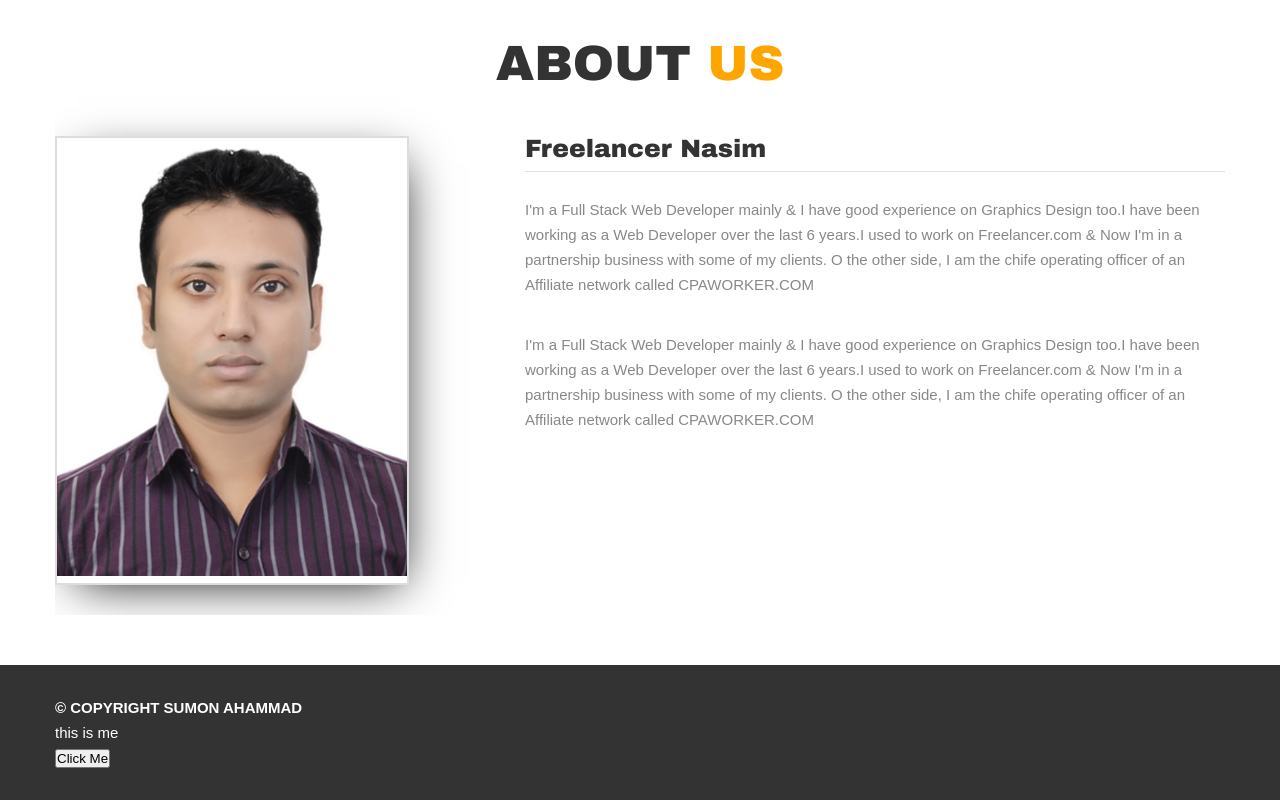
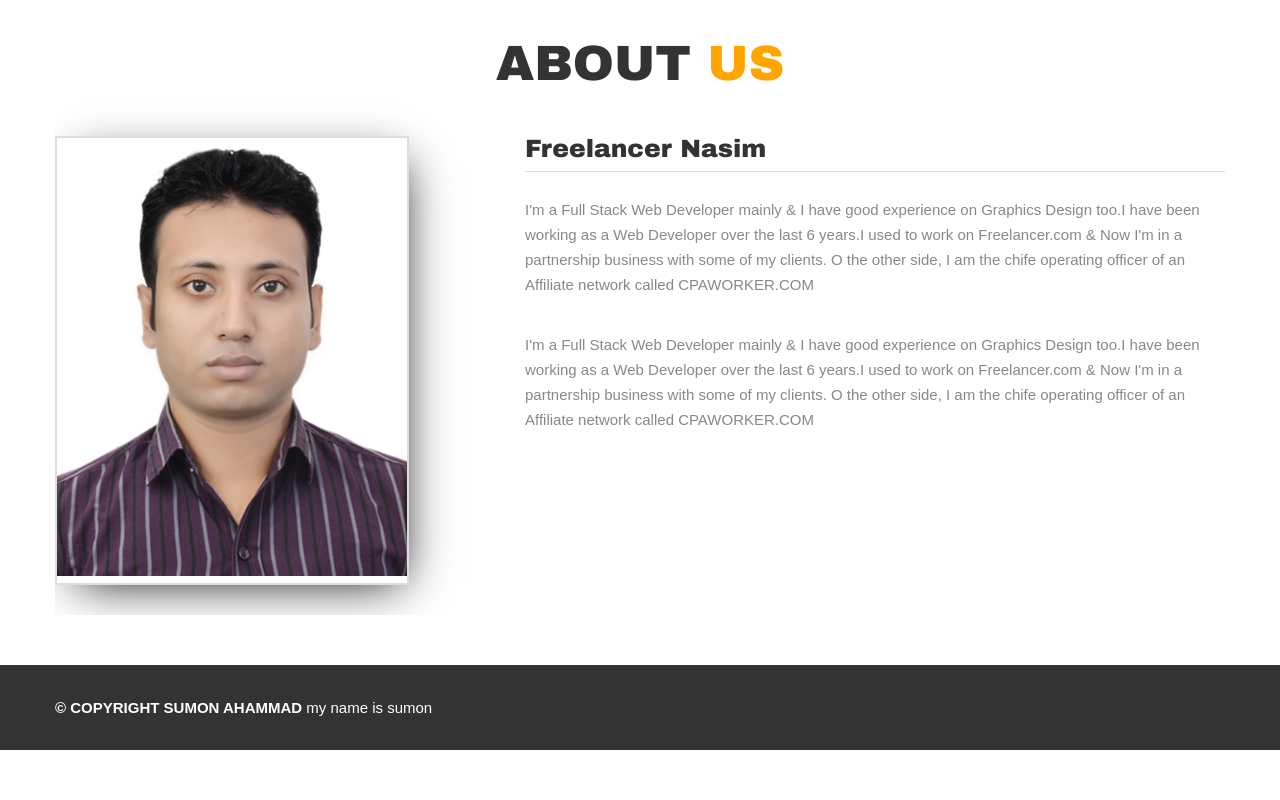
Before and after one commit to sumonami4455/block-design, a plain HTML site: page index.html in a window 1280 px wide. Shown: the part 677-1477 px from the top of the page. After the commit the page ends 1427 px from the top, so only its background shows below. Drawn offline with Linux system fonts and the light colour scheme.

Commit message:
Update index.html

```diff
--- a/index.html
+++ b/index.html
@@ -121,8 +121,7 @@
        <div class="allblocks">
            <strong>&copy; COPYRIGHT SUMON AHAMMAD</strong>
 
-           <p>this is me</p>
-           <button>Click Me</button>
+           my name is sumon
 
 
 
```
